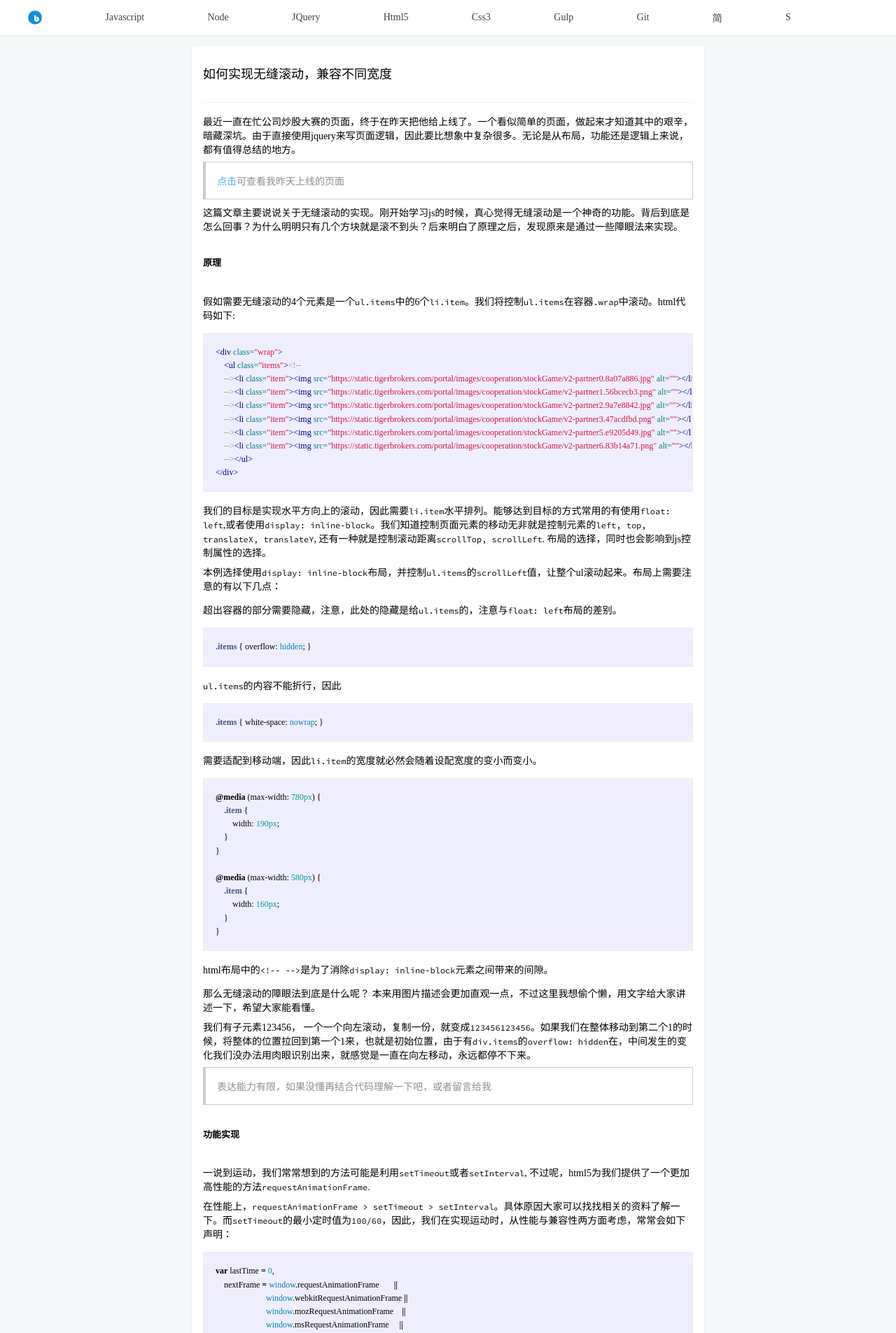
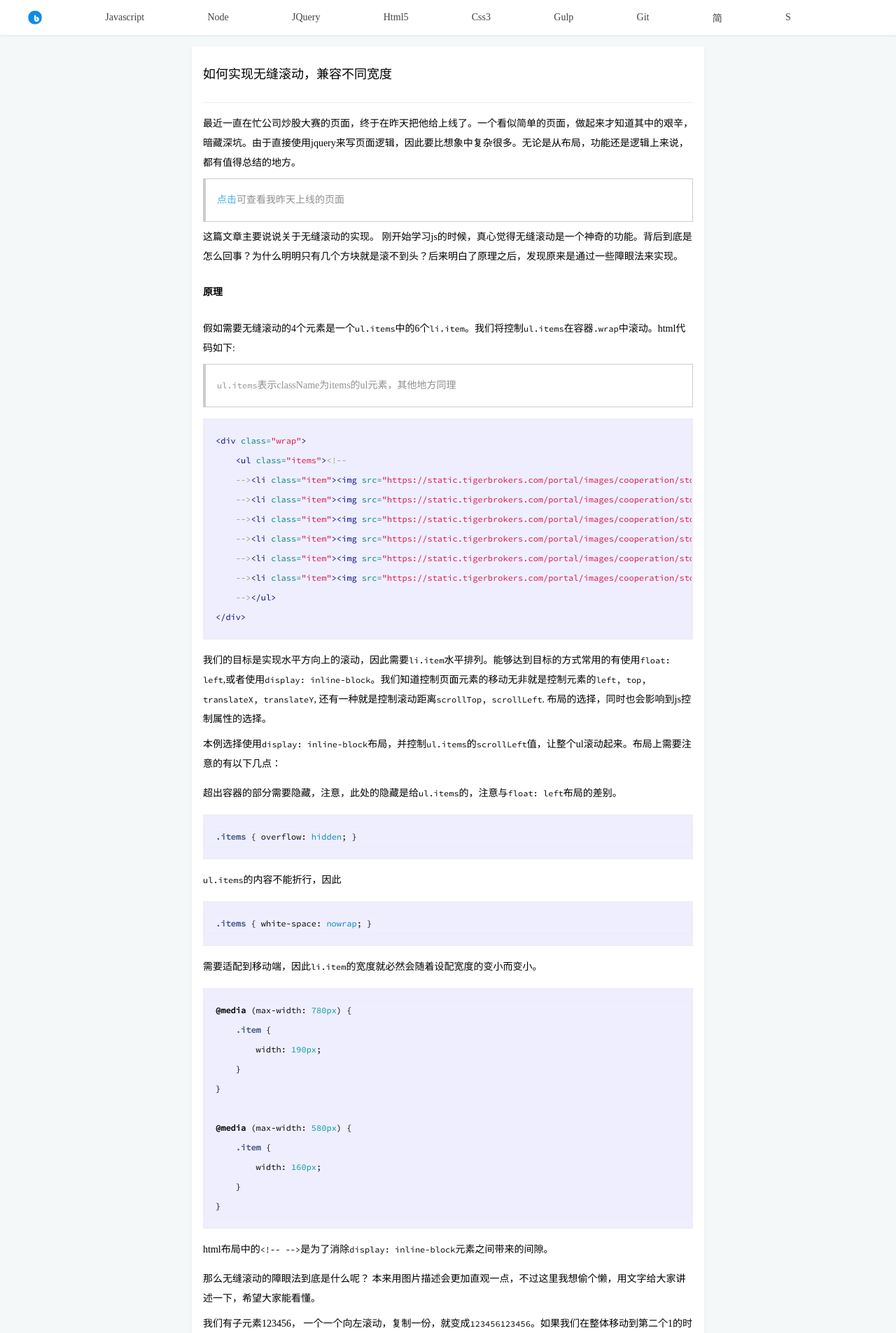
Before and after one commit to yangbo5207/yangbo5207.github.io, a Jekyll site: the page built from _posts/2016-05-11-scroll.md, in a window 1280 px wide. Shown: the top 1905 px of the page at 70% size. Built offline with Jekyll 4.4.1, drawn with Linux system fonts in a browser that asks for light colours; Markdown is read by kramdown in place of the engine named in the settings; some of the changed text lies outside the part shown.

Commit message:
无缝滚动：样式调整

````diff
--- a/_layouts/post.html
+++ b/_layouts/post.html
@@ -9,29 +9,10 @@
 		<div class="post-content">
 			{{ content }}
 		</div>
-		<div class="comments">
-			<!--多说评论框 start-->
-			<div class="ds-thread" data-thread-key="{{ page.id }}" data-title="{{ page.title }}" data-url="{{ page.url }}"></div>
-			<!--多说评论框 end-->
-		</div>
+		<div id="uyan_frame"></div>
 	</article>
-	<!--多说公共JS代码 start (一个网页只需插入一次)-->
-	<!-- <script type="text/javascript">
-		var duoshuoQuery = {short_name:"ybobo"};
-		(function() {
-			var ds = document.createElement('script');
-			ds.type = 'text/javascript';
-			ds.async = true;
-			ds.src = (document.location.protocol == 'https:' ? 'https:' : 'http:') + '//static.duoshuo.com/embed.unstable.js';
-			ds.charset = 'UTF-8';
-			(document.getElementsByTagName('head')[0]
-			 || document.getElementsByTagName('body')[0]).appendChild(ds);
-		})();
-	</script> -->
-	<!--多说公共JS代码 end-->
 
 	<!-- UY BEGIN -->
-	<div id="uyan_frame"></div>
 	<script type="text/javascript" src="http://v2.uyan.cc/code/uyan.js?uid=2100302"></script>
 	<!-- UY END -->
 
--- a/_posts/2016-05-11-scroll.md
+++ b/_posts/2016-05-11-scroll.md
@@ -12,11 +12,14 @@ desc: ECMAScript 变量可能包含两种不同的数据类型的值，基本类
 
 > [点击](https://www.tigerbrokers.com/stockGame)可查看我昨天上线的页面
 
-这篇文章主要说说关于无缝滚动的实现。刚开始学习js的时候，真心觉得无缝滚动是一个神奇的功能。背后到底是怎么回事？为什么明明只有几个方块就是滚不到头？后来明白了原理之后，发现原来是通过一些障眼法来实现。
+这篇文章主要说说关于无缝滚动的实现。
+刚开始学习js的时候，真心觉得无缝滚动是一个神奇的功能。背后到底是怎么回事？为什么明明只有几个方块就是滚不到头？后来明白了原理之后，发现原来是通过一些障眼法来实现。
 
-###### 原理
+##### 原理
 
 假如需要无缝滚动的4个元素是一个`ul.items`中的6个`li.item`。我们将控制`ul.items`在容器`.wrap`中滚动。html代码如下:
+
+> `ul.items`表示className为items的ul元素，其他地方同理
 
 ```html
 <div class="wrap">
@@ -72,7 +75,7 @@ desc: ECMAScript 变量可能包含两种不同的数据类型的值，基本类
 我们有子元素123456， 一个一个向左滚动，复制一份，就变成`123456123456`。如果我们在整体移动到第二个1的时候，将整体的位置拉回到第一个1来，也就是初始位置，由于有`div.items`的`overflow: hidden`在，中间发生的变化我们没办法用肉眼识别出来，就感觉是一直在向左移动，永远都停不下来。
 > 表达能力有限，如果没懂再结合代码理解一下吧，或者留言给我
 
-###### 功能实现
+##### 功能实现
 
 一说到运动，我们常常想到的方法可能是利用`setTimeout`或者`setInterval`, 不过呢，html5为我们提供了一个更加高性能的方法`requestAnimationFrame`.
 
--- a/static/pages/posts/posts.css
+++ b/static/pages/posts/posts.css
@@ -1,4 +1,8 @@
 @charset 'UTF-8';
+
+@font-face {
+    font-family:SourceCodeProRegular;src:url(/static/fonts/sourceCodePro/SourceCodeProRegular.eot);src:url(/static/fonts/sourceCodePro/SourceCodeProRegular.eot) format('embedded-opentype'),url(/static/fonts/sourceCodePro/SourceCodeProRegular.woff2) format('woff2'),url(/static/fonts/sourceCodePro/SourceCodeProRegular.woff) format('woff'),url(/static/fonts/sourceCodePro/SourceCodeProRegular.ttf) format('truetype'),url(/static/fonts/sourceCodePro/SourceCodeProRegular.svg#SourceCodeProRegular) format('svg');
+}
 
 a,img {
     -webkit-touch-callout: none;
@@ -797,13 +801,12 @@ footer {
 
 .highlight pre {
     overflow-x: auto;
-    max-height: 300px;
     padding: 0 16px;
 }
 
 .highlight code {
-    font-family: SourceCodePro;
-    line-height: 1.6;
+    font-family: SourceCodeProRegular;
+    line-height: 1.2;
 }
 
 .highlighter-rouge .highlight {
@@ -1060,11 +1063,8 @@ footer {
     color: #099;
 }
 
-@font-face {
-    font-family:SourceCodeProRegular;src:url(/static/fonts/sourceCodePro/SourceCodeProRegular.eot);src:url(/static/fonts/sourceCodePro/SourceCodeProRegular.eot) format('embedded-opentype'),url(/static/fonts/sourceCodePro/SourceCodeProRegular.woff2) format('woff2'),url(/static/fonts/sourceCodePro/SourceCodeProRegular.woff) format('woff'),url(/static/fonts/sourceCodePro/SourceCodeProRegular.ttf) format('truetype'),url(/static/fonts/sourceCodePro/SourceCodeProRegular.svg#SourceCodeProRegular) format('svg');
-}
-
 article {
+    line-height: 2;
     width: 90%;
     max-width: 700px;
     margin: 16px auto;
@@ -1084,6 +1084,7 @@ article .post-header {
 
 article .post-content {
     font-size: 14px;
+    margin-bottom: 20px;
 }
 
 article h1,article h2,article h3,article h4,article h5,article h6 {
--- a/static/pages/posts/posts.scss
+++ b/static/pages/posts/posts.scss
@@ -1,7 +1,7 @@
+@import '../../styles/_libs/sourcecodepro';
 @import '../../styles/_components/header';
 @import '../../styles/_components/footer';
 @import '../../styles/_libs/highlight';
-@import '../../styles/_libs/sourcecodepro';
 
 article {
 	width: 90%;
@@ -10,6 +10,8 @@ article {
 	padding: 0 16px;
 	background-color: #fff;
 	box-shadow: 0 1px 3px #dfe7eb;
+
+	line-height: 2.0;
 
 	.post-header {
 		height: 80px;
@@ -21,6 +23,7 @@ article {
 
 	.post-content {
 		font-size: 14px;
+		margin-bottom: 20px;
 	}
 
 
--- a/static/styles/_libs/_highlight.scss
+++ b/static/styles/_libs/_highlight.scss
@@ -10,12 +10,11 @@
     pre {
         padding: 0 16px;
         overflow-x: auto;
-        max-height: 300px;
     }
 
     code {
-        font-family: SourceCodePro;
-        line-height: 1.6;
+        font-family: SourceCodeProRegular;
+        line-height: 1.2;
     }
 
 
````
Also changed, not shown: other parts of _posts/2016-05-11-scroll.md (+3 -1 lines), static/styles/_libs/_sourcecodepro.scss (line endings or trailing spaces).
